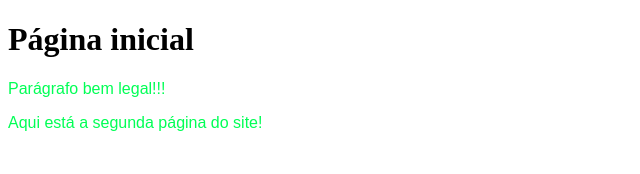
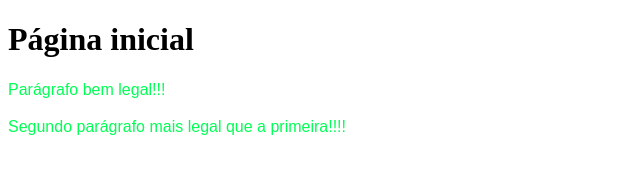
Before and after one commit to VeryCoolUsernaming/JotaScript, a plain HTML site: page index.html in a window 1280 px wide. Shown: the whole page, without its empty margins (0-640 px from the left). Drawn offline with Linux system fonts and the light colour scheme.

Commit message:
1.3EM diferença

```diff
--- a/index.html
+++ b/index.html
@@ -13,7 +13,7 @@
 <div class="Central">
  <h1>Página inicial</h1>
  <p>Parágrafo bem legal!!!</p>
- <p>Aqui está a segunda página do site!</p>
+ <p>Segundo parágrafo mais legal que a primeira!!!!</p>
 </div>
 
 </body>
--- a/indexClass.css
+++ b/indexClass.css
@@ -1,4 +1,5 @@
 p {  /* Selector */
     color: rgb(0, 255, 85);  /* Property: value */
     font-family: sans-serif;  /* Property: value */
+    line-height: 1.3em
 }
```
